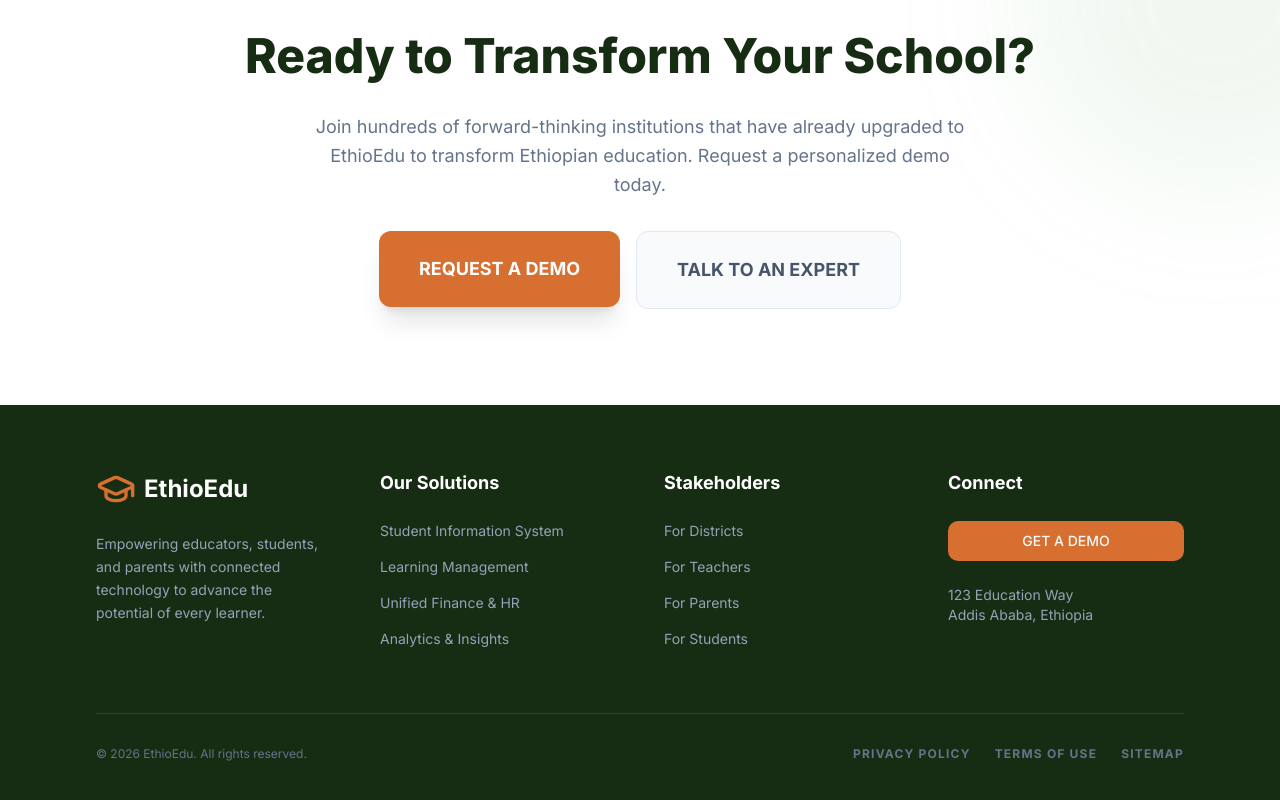
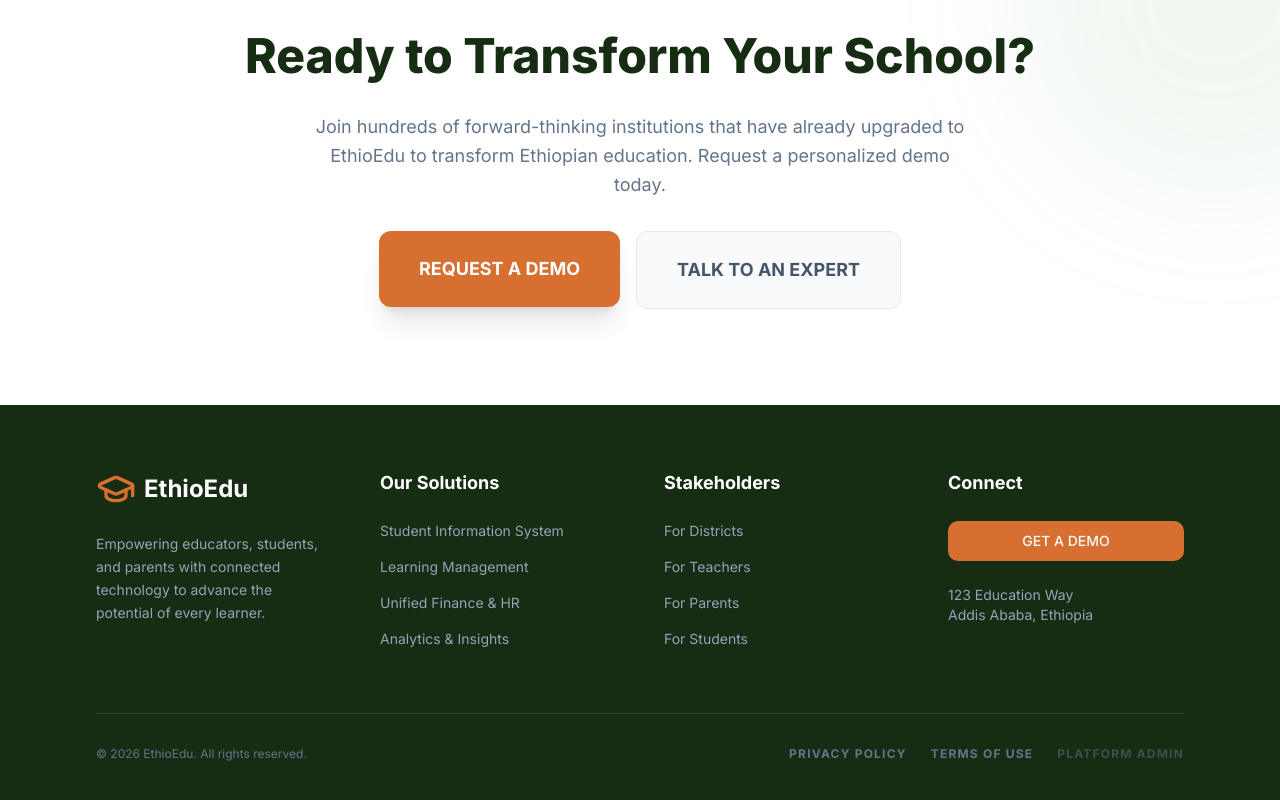
Before and after one commit to beniamgetachew21-maker/SchoolHub, a Next.js app: page / in a window 1280 px wide. Shown: the part 3020-3820 px from the top of the page. Built offline with nearby package versions, Linux system fonts and the light colour scheme.

Commit message:
feat: add platform admin link to marketing footer

```diff
--- a/src/app/(marketing)/layout.tsx
+++ b/src/app/(marketing)/layout.tsx
@@ -126,7 +126,7 @@
           <div className="flex gap-6 uppercase tracking-widest font-bold">
             <Link href="#" className="hover:text-white">Privacy Policy</Link>
             <Link href="#" className="hover:text-white">Terms of Use</Link>
-            <Link href="#" className="hover:text-white">Sitemap</Link>
+            <Link href="/saas" className="hover:text-amber-400 text-slate-500/50 transition-colors">Platform Admin</Link>
           </div>
         </div>
       </footer>
```
